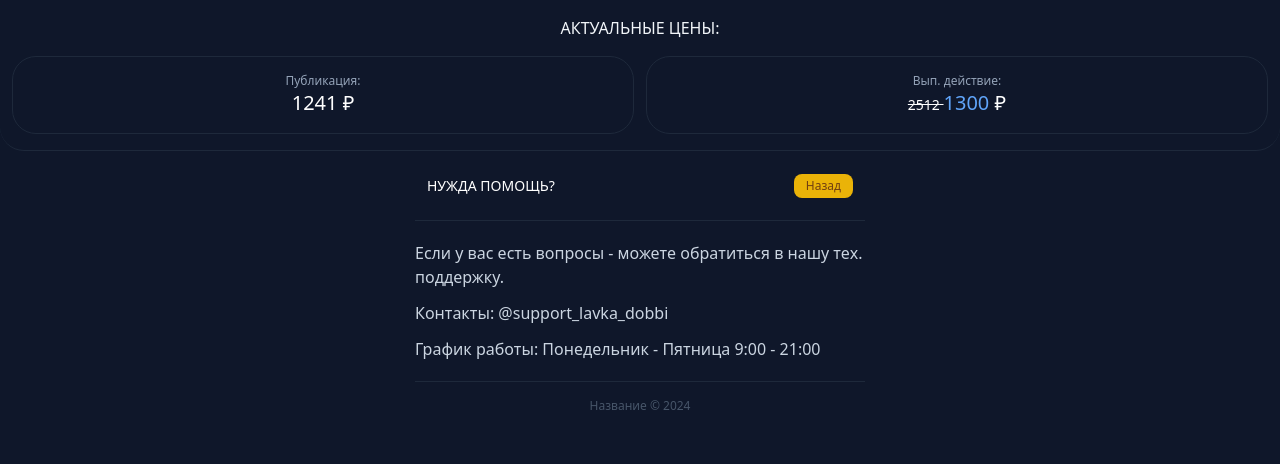
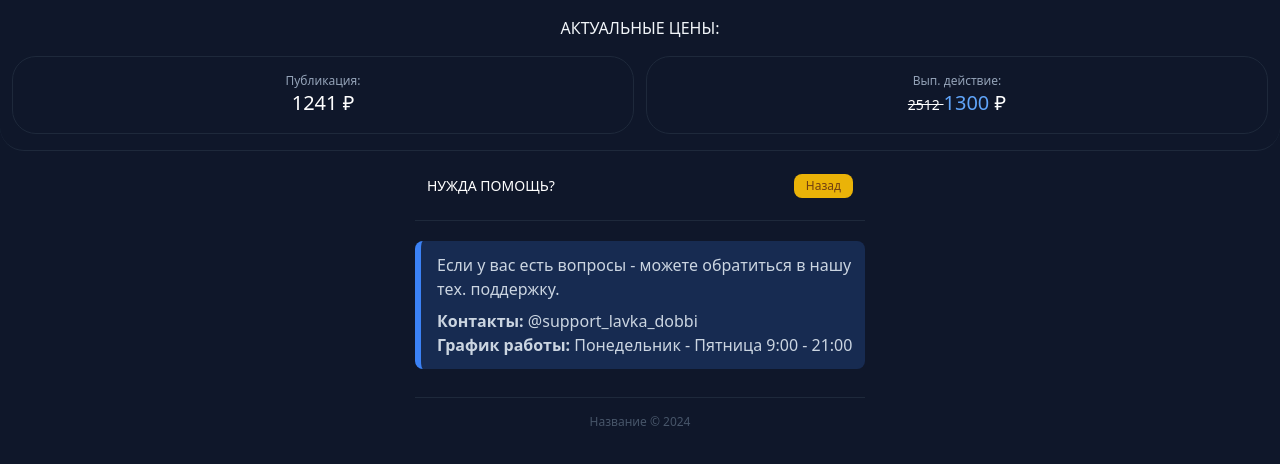
Before and after one commit to a1kashnya/seller-telegram-web-app, a Next.js app: page /pages/help in a window 1280 px wide. Shown: the top 464 px of the page. Built offline with nearby package versions, Linux system fonts and the light colour scheme.

Commit message:
Add help message

```diff
--- a/app/_components/help/Help.js
+++ b/app/_components/help/Help.js
@@ -3,13 +3,15 @@ import Title from "@/_components/_ui/Title"
 const Help = () => {
   return (
     <div>
-            <Title name="Нужда помощь?" btn/>
-            <div className="grid gap-3 border-t border-b py-5 border-slate-800">
-                <span className="text-slate-300">Если у вас есть вопросы - можете обратиться в нашу тех. поддержку.</span>
-                <span className="text-slate-300">Контакты: @support_lavka_dobbi</span>
-                <span className="text-slate-300">График работы: Понедельник - Пятница 9:00 - 21:00</span>
-            </div>
+      <Title name="Нужда помощь?" btn />
+      <div className="grid gap-3 border-t border-b py-5 border-slate-800">
+        <div className="flex flex-col border-l-[6px] border-blue-500 bg-[#3b82f630] p-3 pl-4 rounded-lg text-white mb-2">
+          <span className="text-slate-300 mb-2 font-medium">Если у вас есть вопросы - можете обратиться в нашу тех. поддержку.</span>
+          <span className="text-slate-300"><b>Контакты:</b> @support_lavka_dobbi</span>
+          <span className="text-slate-300"><b>График работы:</b> Понедельник - Пятница 9:00 - 21:00</span>
         </div>
+      </div>
+    </div>
   )
 }
 
```
